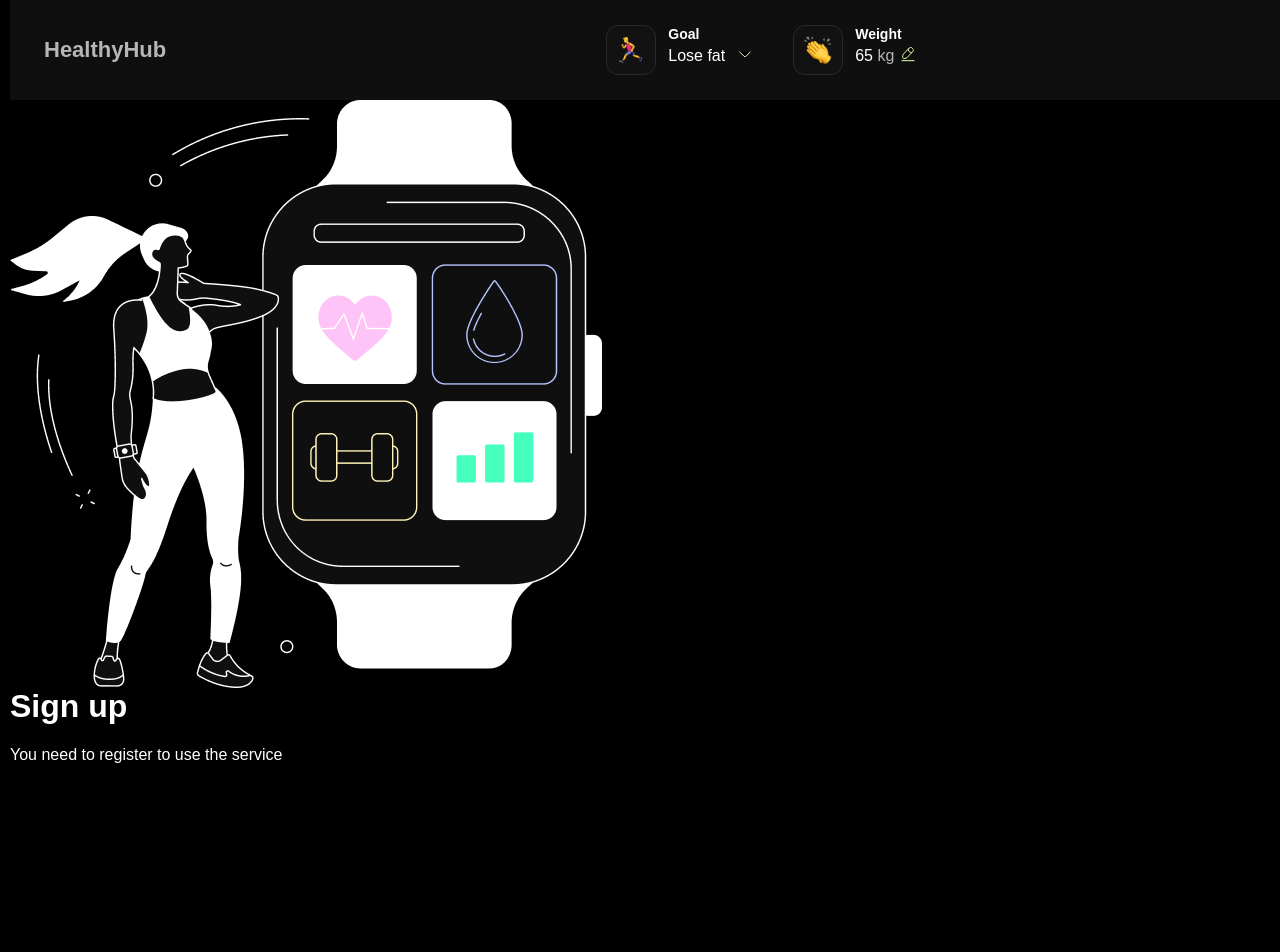
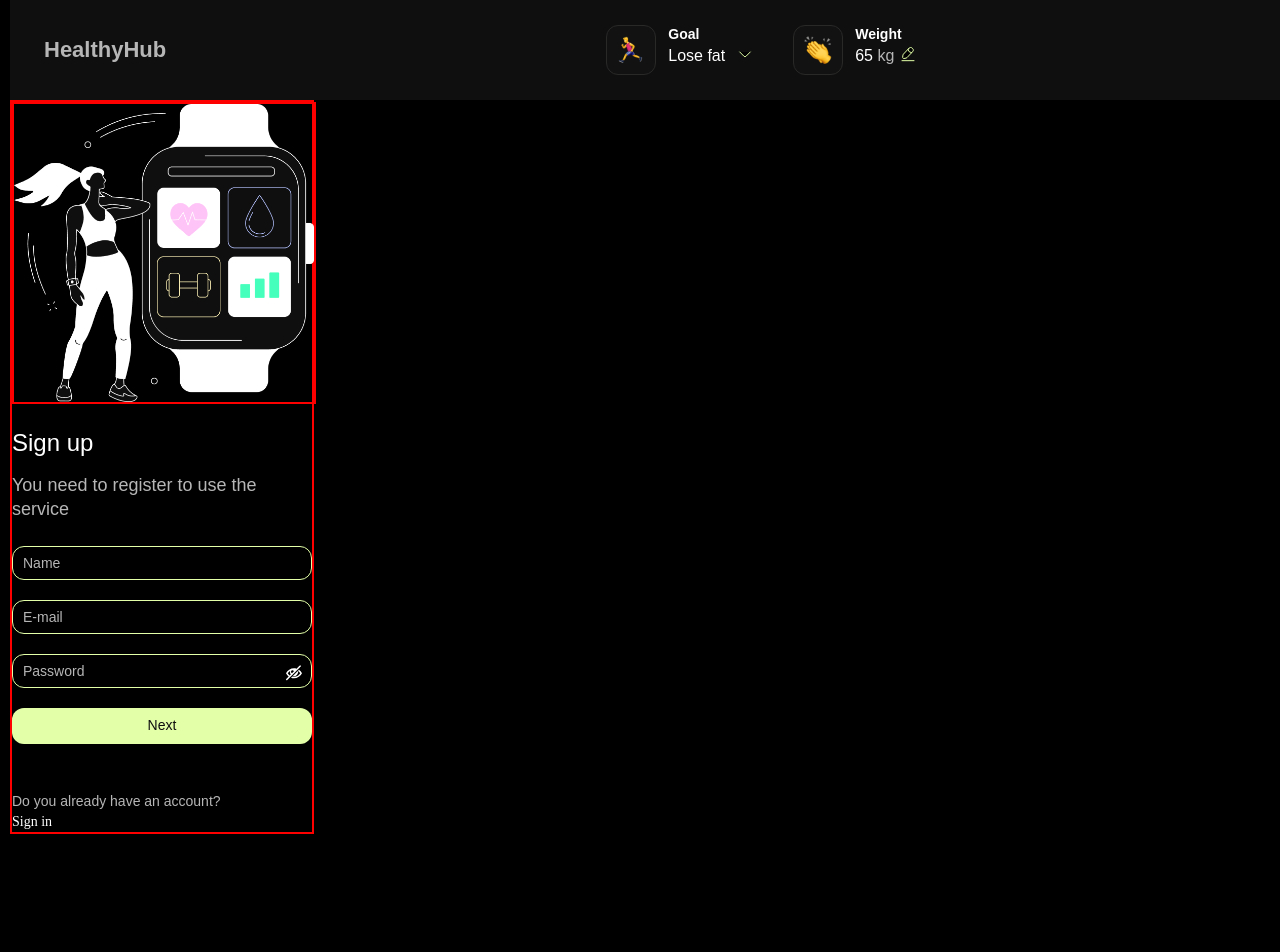
Before and after one commit to KatanES/HealthyHub, a React app: page /HealthyHub/signup in a window 1280 px wide. Shown: the top 952 px of the page. After the commit the page ends 834 px from the top, so only its background shows below. Built offline with nearby package versions, Linux system fonts and the light colour scheme; the HTML template or start-up script is replaced by a standard one.

Commit message:
SignUpPage

```diff
--- a/src/pages/UnAuthorizedUser/SignUpForm/SignUpForm.jsx
+++ b/src/pages/UnAuthorizedUser/SignUpForm/SignUpForm.jsx
@@ -1,35 +1,34 @@
-import { Formik, Field } from 'formik';
+import { Formik, Field, Form, ErrorMessage } from 'formik';
 import * as Yup from 'yup';
 import { useDispatch } from 'react-redux';
 import { useState } from 'react';
 import { signup } from '../../../redux/auth/operations';
 import { ImEyeBlocked, ImEye } from 'react-icons/im';
-import { TextField, Button, InputAdornment, IconButton } from '@mui/material';
-import { styled } from '@mui/material/styles';
-
-const StyledButton = styled(Button)({
-  backgroundColor: ' #e3ffa8',
-
-  transition: 'background-color 0.3s ease',
-  '&:hover': {
-    backgroundColor: '#1E3535',
-    color: '#ffffff',
-  },
-  '&:active': {
-    backgroundColor: '#1E3535',
-    color: '#ffffff',
-  },
-});
+import {
+  FormWrapper,
+  StyledField,
+  StyledForm,
+  ErrorMessageStyled,
+  StyledButton,
+  SVG,
+} from './SignUpForm.styled';
+import { StyleSheetManager } from 'styled-components';
+import sprite from '../../../assets/Welcome/symbol.svg';
 
 const RegisterSchema = Yup.object({
   name: Yup.string()
+    .matches(
+      /^[a-zA-Za-яА-Я]+(([' -][a-zA-Za-яА-Я ])?[a-zA-Za-яА-Я]*)*$/,
+      'Invalid name format'
+    )
+    .required('Name is required!')
     .min(2, 'Too Short!')
-    .max(50, 'Too Long!')
-    .required('Name is required!'),
+    .max(50, 'Too Long!'),
+
   email: Yup.string('Enter your email')
     .email('Enter a valid email')
     .required('Email is required!'),
-  password: Yup.string('Enter your password')
+  password: Yup.string('Enter a valid Password*')
     .min(8, 'Password should be of minimum 8 characters length')
     .required('Password is required'),
 });
@@ -41,7 +40,9 @@ export const SignUpForm = () => {
     setShowPassword((prevShowPassword) => !prevShowPassword);
   };
 
+
   return (
+    <FormWrapper>
       <Formik
         initialValues={{
           name: '',
@@ -54,84 +55,59 @@ export const SignUpForm = () => {
           actions.resetForm();
         }}
       >
-      {({ handleSubmit }) => (
-        <form
-          style={{ width: '300px', margin: '0 auto', textAlign: 'center' }}
-          onSubmit={handleSubmit}
+        {({ handleChange, handleBlur, handleSubmit, isValid, values }) => (
+          <StyledForm onSubmit={handleSubmit}>
+            <StyledField
+              type="text"
+              id="name"
+              name="name"
+              placeholder="Name"
+              onChange={handleChange}
+              onBlur={handleBlur}
+            />
+
+            <ErrorMessage name="name" component={ErrorMessageStyled} />
+            <StyledField
+              name="email"
+              type="email"
+              id="email"
+              placeholder="E-mail"
+              onChange={handleChange}
+              onBlur={handleBlur}
+            />
+            <ErrorMessage name="email" component={ErrorMessageStyled} />
+            <StyleSheetManager shouldForwardProp={(prop) => prop !== 'success'}>
+              <div style={{ position: 'relative' }}>
+                <StyledField
+                  type={showPassword ? 'text' : 'password'}
+                  id="password"
+                  name="password"
+                  placeholder="Password"
+                  success={isValid}
+                  value={values.password}
+                  onChange={handleChange}
+                  onBlur={handleBlur}
+                />
+                <span
+                  style={{
+                    position: 'absolute',
+                    top: '-10%',
+                    right: '10px',
+                    transform: 'translateY(80%)',
+                    cursor: 'pointer',
+                  }}
+                  onClick={handlePasswordVisibility}
                 >
-          <Field name="name">
-            {({ field, form: { touched, errors } }) => (
-              <TextField
-                style={{
-                  boxShadow: '6px 6px 6px 0px rgba(0,0,0,0.55)',
-                }}
-                {...field}
-                label="Name"
-                variant="outlined"
-                error={touched.name && Boolean(errors.name)}
-                helperText={touched.name && errors.name}
-                fullWidth
-                margin="normal"
-                autoComplete="off"
-                size="small"
-              />
-            )}
-          </Field>
+                  {showPassword ? <ImEye /> : <ImEyeBlocked />}
+                </span>
+              </div>
+              <ErrorMessage name="password" component={ErrorMessageStyled} />
+            </StyleSheetManager>
 
-          <Field name="email">
-            {({ field, form: { touched, errors } }) => (
-              <TextField
-                style={{
-                  boxShadow: '6px 6px 6px 0px rgba(0,0,0,0.55)',
-                }}
-                {...field}
-                label="Email"
-                variant="outlined"
-                error={touched.email && Boolean(errors.email)}
-                helperText={touched.email && errors.email}
-                fullWidth
-                margin="normal"
-                autoComplete="off"
-                size="small"
-              />
-            )}
-          </Field>
-
-          <Field name="password">
-            {({ field, form: { touched, errors } }) => (
-              <TextField
-                style={{
-                  boxShadow: '6px 6px 6px 0px rgba(0,0,0,0.55)',
-                }}
-                {...field}
-                type={showPassword ? 'text' : 'password'}
-                label="Password"
-                variant="outlined"
-                error={touched.password && Boolean(errors.password)}
-                helperText={touched.password && errors.password}
-                fullWidth
-                margin="normal"
-                size="small"
-                autoComplete="off"
-                sx={{ mb: 2 }}
-                InputProps={{
-                  endAdornment: (
-                    <InputAdornment position="end">
-                      <IconButton onClick={handlePasswordVisibility}>
-                        {showPassword ? <ImEye /> : <ImEyeBlocked />}
-                      </IconButton>
-                    </InputAdornment>
-                  ),
-                }}
-              />
-            )}
-          </Field>
-
-          <StyledButton type="submit" variant="contained" fullWidth>
-            Next
-          </StyledButton>
-        </form>
+            <StyledButton type="submit">Next</StyledButton>
+          </StyledForm>
         )}
       </Formik>
+    </FormWrapper>
   );
 };
--- /dev/null
+++ b/src/pages/UnAuthorizedUser/SignUpForm/SignUpForm.styled.jsx
@@ -0,0 +1,103 @@
+import { Field, Form, useFormikContext } from 'formik';
+import styled from 'styled-components';
+
+const StyledNotification = styled.p`
+  font-size: 12px;
+  color: #3cbc81;
+  margin: 4px 10px 14px 10px;
+`;
+
+const PasswordNotification = ({ isSuccess }) => {
+  return isSuccess ? (
+    <StyledNotification>Password is secure</StyledNotification>
+  ) : null;
+};
+
+export const FormWrapper = styled.div`
+ width: 300px;
+`
+export const StyledForm = styled(Form)`
+ width: 100%
+`;
+
+
+export const StyledField = ({ name, ...rest }) => {
+  const formik = useFormikContext();
+
+  return (
+    <>
+      <StyledInput
+        {...formik.getFieldProps(name)}
+        hasError={formik.errors[name] && formik.touched[name]}
+        isSuccess={formik.touched[name] && formik.errors[name] === undefined}
+        {...rest}
+      />
+      <PasswordNotification
+        isSuccess={formik.touched[name] && formik.errors[name] === undefined}
+      />
+    </>
+  );
+};
+
+const StyledInput = styled.input`
+ width: -webkit-fill-available;
+  padding: 8px 10px;
+  margin-bottom: 20px;
+  border: 1px solid
+    ${({ hasError, isSuccess }) =>
+      hasError ? '#E74A3B' : isSuccess ? '#3CBC81' : '#e3ffa8'};
+  border-radius: 12px;
+  background: transparent;
+  font-size: 14px;
+  color: #ffffff;
+
+  &:focus,
+  &:hover,
+  &:active {
+    background: transparent;
+    outline: transparent;
+  }
+
+  &::placeholder {
+    font-size: 14px;
+    color: #b6b6b6;
+  }
+`;
+
+export const ErrorMessageStyled = styled.p`
+  font-size: 12px;
+  font-weight: 400;
+  margin: 0px 10px 14px 10px;
+  color: #e74a3b;
+`;
+
+export const StyledButton = styled.button`
+font-family: Poppins, sans-serif;
+  font-size: 14px;
+  font-style: normal;
+  font-weight: 500;
+  line-height: 1.42;
+  border: none;
+  border-radius: 12px;
+  width: 100%;
+  text-transform: none;
+  padding: 8px 10px;
+  background-color: #e3ffa8;
+  color: #0f0f0f;
+  cursor: pointer;
+  transition: background-color 0.3s ease;
+  &:hover: {
+    backgroundColor: transparent,
+    color: #ffffff,
+  };
+  &:active: {
+    backgroundColor: transparent,
+    color: #ffffff,
+  };
+`;
+
+export const SVG = styled.svg`
+  width: 8px;
+  height: 8px;
+  margin-top: 4px;
+`;
--- a/src/pages/UnAuthorizedUser/SignUpPage/SignUpPage.jsx
+++ b/src/pages/UnAuthorizedUser/SignUpPage/SignUpPage.jsx
@@ -1,24 +1,38 @@
 import React from 'react';
-import IllstrationDesctop from '../../../assets/Welcome/IllustrationDesctop.png'
+import IllstrationDesctop from '../../../assets/Welcome/IllustrationDesctop.png';
 import { SignUpForm } from '../SignUpForm/SignUpForm';
 import { NavLink } from 'react-router-dom';
-
+import {
+  SignUpContainer,
+  SignUpHeroTitle,
+  SignUpImg,
+  SignUpWrapper,
+  WrapperImg,
+  SignUpText,
+  SignUpFormWrapper,
+  SignUpQuestion,
+  SignUpNavLink
+} from './SignUpPage.styled';
 
 const SignUpPage = () => {
   return (
-    <div>
-<img src={IllstrationDesctop} alt='The main picture a girl with a watch'/>
-      <h1>Sign up</h1>
-      <p>You need to register to use the service</p>
-      <div>
-       <SignUpForm/>
-       </div>
-      <p>Do you already have an account?</p>
-      <NavLink to="/signin">
-        Sign in
-      </NavLink>
-
-    </div>
+    <SignUpContainer>
+      <WrapperImg>
+        <SignUpImg
+          src={IllstrationDesctop}
+          alt="The main picture a girl with a watch"
+        />
+      </WrapperImg>
+      <SignUpWrapper>
+        <SignUpHeroTitle>Sign up</SignUpHeroTitle>
+        <SignUpText>You need to register to use the service</SignUpText>
+        <SignUpFormWrapper>
+          <SignUpForm />
+        </SignUpFormWrapper>
+        <SignUpQuestion>Do you already have an account?</SignUpQuestion>
+        <SignUpNavLink to="/signin">Sign in</SignUpNavLink>
+      </SignUpWrapper>
+    </SignUpContainer>
   );
 };
 
--- a/src/pages/UnAuthorizedUser/SignUpPage/SignUpPage.styled.jsx
+++ b/src/pages/UnAuthorizedUser/SignUpPage/SignUpPage.styled.jsx
@@ -0,0 +1,112 @@
+import styled from "styled-components";
+import { device } from "../../../Device";
+import { NavLink } from "react-router-dom";
+
+export const SignUpContainer = styled.div`
+width: 300px;
+border: 2px solid red;
+// padding: 10px;
+// @media ${device.tablet} {
+//   max-width: 794px;
+//   padding: 20px;
+// }
+
+// @media ${device.desktop} {
+//     max-width: 1376px;
+//     padding: 32px;
+//     display: flex;
+//     gap: 104px;
+//   }
+// `;
+
+export const WrapperImg = styled.div`
+  width: 300px;
+  margin: 0 0 24px 0;
+  border: 2px solid red;
+
+//   @media ${device.tablet} {
+//     width: 380px;
+//     margin: 0 auto;
+//   }
+
+//   @media ${device.desktop} {
+//     width: 592px;
+//   }`;
+
+  export const SignUpImg = styled.img`
+  width: 100%;
+  height: auto;
+`;
+
+
+export const SignUpWrapper = styled.div`
+  width: 100%;
+  margin: 24px 0 0 0;
+//   @media ${device.mobileS} {
+//       min-width: 300px;
+//     }
+
+//   @media ${device.tablet} {
+
+//     width: 444px;
+//     margin: 80px auto 0 auto;
+//     align-items: center;
+//   }
+
+//   @media ${device.desktop} {
+//    width: 444px;
+
+//   }`;
+
+export const SignUpHeroTitle = styled.h1`
+margin: 0;
+font-size: 24px;
+font-style: normal;
+font-weight: 500;
+  line-height: 1.25;
+
+
+//   @media ${device.tablet} {
+//     font-size: 30px;
+//     font-style: normal;
+//     // font-weight: 500;
+//     line-height: 1.2;
+
+//   }
+`;
+
+export const SignUpText = styled.p`
+  font-size: 18px;
+  font-weight: 400;
+  line-height: 1.33;
+  color: #b6b6b6;
+  margin: 16px 0 0 0;
+
+//   @media ${device.tablet} {
+//     font-size: 22px;
+//     line-height: 1.45;
+//     text-align: center;
+//     margin: 16px 45px 0 45px;
+//   }
+`;
+
+export const SignUpFormWrapper = styled.div`
+margin: 24px 0 0 0;
+`;
+
+export const SignUpQuestion = styled.p`
+font-size: 14px;
+line-height: 1.42;
+color: #B6B6B6;
+margin: 48px 0 0 0;
+`;
+
+export const SignUpNavLink = styled(NavLink)`
+font-family: Poppins;
+font-size: 14px;
+font-style: normal;
+font-weight: 500;
+line-height: 1.42;
+color: #ffffff;
+margin: 16px 0 0 0;
+`;
--- a/src/pages/UnAuthorizedUser/WelcomePage/WelcomePage.styled.jsx
+++ b/src/pages/UnAuthorizedUser/WelcomePage/WelcomePage.styled.jsx
@@ -95,7 +95,7 @@ export const Button = styled.button`
   padding: 8px 10px;
   border-radius: 12px;
   background-color: #e3ffa8;
-  font-family: 'Roboto', sans-serif;
+  font-family: Poppins, sans-serif;
   font-size: 14px;
   font-style: normal;
   font-weight: 600;
@@ -140,11 +140,6 @@ export const HeroItem = styled.li`
   margin-top: 16px;
 `;
 
-export const SVG = styled.svg`
-  width: 8px;
-  height: 8px;
-  margin-top: 4px;
-`;
 
 export const HeroItemText = styled.p`
   margin: 0 0 0 8px;
```
Also changed, not shown: src/assets/Welcome/sprite.svg (added). Lines whose indentation alone changed are shown as unchanged.
